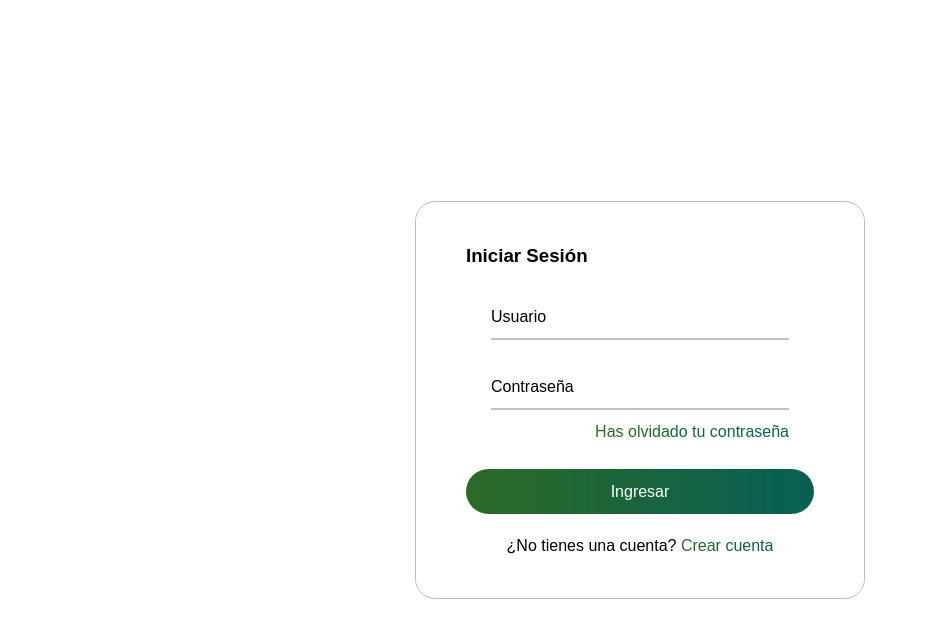
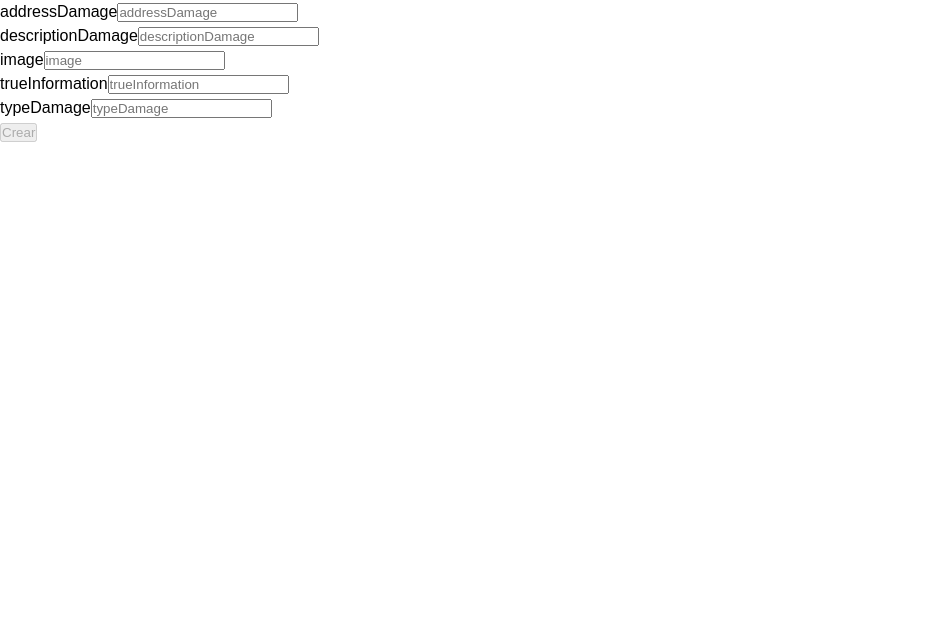
Before and after one commit to MolinaZulma/FrontESPD, an Angular app: page /damageReport/CreateReport in a window 1280 px wide. Before the commit this address led to /authenticate/auth-options. Shown: the top 638 px of the page, without its empty margins (0-928 px from the left). Built offline with nearby package versions, Linux system fonts and the light colour scheme.

Commit message:
feat: Added form to create a DamageReport

```diff
--- a/src/app/presentation/authenticate/auth-options/auth-options.component.ts
+++ b/src/app/presentation/authenticate/auth-options/auth-options.component.ts
@@ -51,7 +51,7 @@ export class AuthOptionsComponent implements OnInit {
   }
 
   private setToken(tokenObject: IListTokenDTO): void {
-    sessionStorage.setItem('jwtToken', tokenObject.data.jwToken);
+    sessionStorage.setItem('usetInfo', JSON.stringify(tokenObject.data));
     this._router.navigate(['ptap']);
   }
 
--- /dev/null
+++ b/src/app/presentation/damage-report/create-report/create-report.component.html
@@ -0,0 +1,23 @@
+<form [formGroup]="damageReport" (ngSubmit)="onSubmit()" class="google-form">
+    <section>
+        <label for="addressDamage">addressDamage</label>
+        <input type="text" formControlName="addressDamage" name="" id="" placeholder="addressDamage" required>
+    </section>
+    <section>
+        <label for="descriptionDamage">descriptionDamage</label>
+        <input type="text" formControlName="descriptionDamage" name="" id="" placeholder="descriptionDamage" required>
+    </section>
+    <section>
+        <label for="image">image</label>
+        <input type="text" formControlName="image" name="" id="" placeholder="image" required>
+    </section>
+    <section>
+        <label for="trueInformation">trueInformation</label>
+        <input type="text" formControlName="trueInformation" name="" id="" placeholder="trueInformation" required>
+    </section>
+    <section>
+        <label for="typeDamage">typeDamage</label>
+        <input type="text" formControlName="typeDamage" name="" id="" placeholder="typeDamage" required>
+    </section>
+    <button type="submit" [disabled]="!damageReport.valid" class="btn ">Crear</button>
+</form>
--- /dev/null
+++ b/src/app/presentation/damage-report/create-report/create-report.component.ts
@@ -0,0 +1,74 @@
+import { Component, OnInit } from '@angular/core';
+import { FormBuilder, FormGroup, Validators } from '@angular/forms';
+import { Router } from '@angular/router';
+import { AuthCommandService } from 'src/app/application/features/auth/command/auth-command.service';
+import {
+  CommandParamsWithPayload,
+  HttpMediator,
+  HttpMediatorCallbacks,
+} from 'src/app/application/meadiator/HttpMediator';
+import { IDamageReport } from 'src/app/domain/models/IDamageReport.model';
+import { IListDamageDTO } from 'src/app/application/DTO/damageReport/IListDamageDTO';
+import { DamageCommandService } from 'src/app/application/features/damageReport/command/damage-command.service';
+
+@Component({
+  selector: 'app-create-report',
+  templateUrl: './create-report.component.html',
+  styleUrls: ['./create-report.component.css'],
+})
+export class CreateReportComponent implements OnInit {
+  public errorMessage: string | null = null;
+  public damageReport!: FormGroup;
+
+  constructor(
+    private readonly _router: Router,
+    private readonly _formBuilder: FormBuilder,
+    private readonly _httpMediator: HttpMediator
+  ) {}
+
+  public ngOnInit(): void {
+    this.initForm();
+  }
+
+  public initForm(): void {
+    this.damageReport = this._formBuilder.group({
+      addressDamage: ['', Validators.required, Validators.minLength(5)],
+      descriptionDamage: ['', Validators.required, Validators.minLength(5)],
+      image: ['', Validators.required, Validators.minLength(5)],
+      trueInformation: ['', Validators.required, Validators.minLength(5)],
+      typeDamage: ['', Validators.required, Validators.minLength(5)],
+      idUser: ['', Validators.required, Validators.minLength(5)],
+    });
+  }
+
+  public onSubmit(): void {
+    debugger;
+    this.errorMessage = null;
+    const callbacks: HttpMediatorCallbacks<IListDamageDTO> = {
+      success: this.showCreated.bind(this),
+      error: this.handleError.bind(this),
+    };
+    const params: CommandParamsWithPayload<IDamageReport, IListDamageDTO> = {
+      commandClass: AuthCommandService,
+      method: DamageCommandService.prototype.postDamage,
+      data: this.getAuthenticateDTO(),
+      callbacks,
+    };
+    this._httpMediator.execWithPayload(params);
+  }
+
+  public showCreated(): void {}
+
+  public handleError(): void {}
+
+  private getAuthenticateDTO(): IDamageReport {
+    return {
+      addressDamage: this.damageReport.get('addressDamage')?.value ?? '',
+      descriptionDamage: this.damageReport.get('descriptionDamage')?.value ?? '',
+      image: this.damageReport.get('image')?.value ?? '',
+      trueInformation: this.damageReport.get('trueInformation')?.value ?? '',
+      typeDamage: this.damageReport.get('typeDamage')?.value ?? '',
+      idUser: this.damageReport.get('idUser')?.value ?? '',
+    };
+  }
+}
--- a/src/app/presentation/damage-report/damage-report-routing.module.ts
+++ b/src/app/presentation/damage-report/damage-report-routing.module.ts
@@ -1,11 +1,18 @@
 import { NgModule } from '@angular/core';
 import { RouterModule, Routes } from '@angular/router';
 import { DamageReportComponent } from './damage-report.component';
+import { CreateReportComponent } from './create-report/create-report.component';
 
-const routes: Routes = [{ path: '', component: DamageReportComponent }];
+const routes: Routes = [
+  {
+    path: '',
+    component: DamageReportComponent,
+    children: [{ path: 'CreateReport', component: CreateReportComponent }],
+  },
+];
 
 @NgModule({
   imports: [RouterModule.forChild(routes)],
-  exports: [RouterModule]
+  exports: [RouterModule],
 })
-export class DamageReportRoutingModule { }
+export class DamageReportRoutingModule {}
--- a/src/app/presentation/damage-report/damage-report.component.html
+++ b/src/app/presentation/damage-report/damage-report.component.html
@@ -1 +1 @@
-<p>damage-report works!</p>
+<router-outlet></router-outlet>
--- a/src/app/presentation/damage-report/damage-report.component.ts
+++ b/src/app/presentation/damage-report/damage-report.component.ts
@@ -1,10 +1,15 @@
-import { Component } from '@angular/core';
+import { Component, OnInit } from '@angular/core';
+import { Router } from '@angular/router';
 
 @Component({
   selector: 'app-damage-report',
   templateUrl: './damage-report.component.html',
-  styleUrls: ['./damage-report.component.css']
+  styleUrls: ['./damage-report.component.css'],
 })
-export class DamageReportComponent {
+export class DamageReportComponent implements OnInit {
+  constructor(private readonly _router: Router) {}
 
+  public ngOnInit(): void {
+    this._router.navigate(['damageReport', 'CreateReport'])
+  }
 }
```
Also changed, not shown: src/app/presentation/damage-report/damage-report.module.ts (+8 -7 lines), src/app/presentation/damage-report/create-report/create-report.component.css (added), 1 other file (tests, documents, lock files or other folders).
